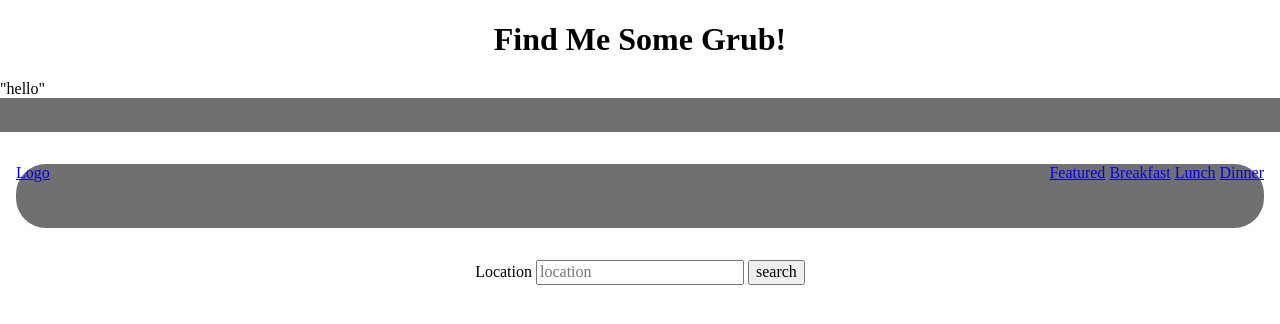
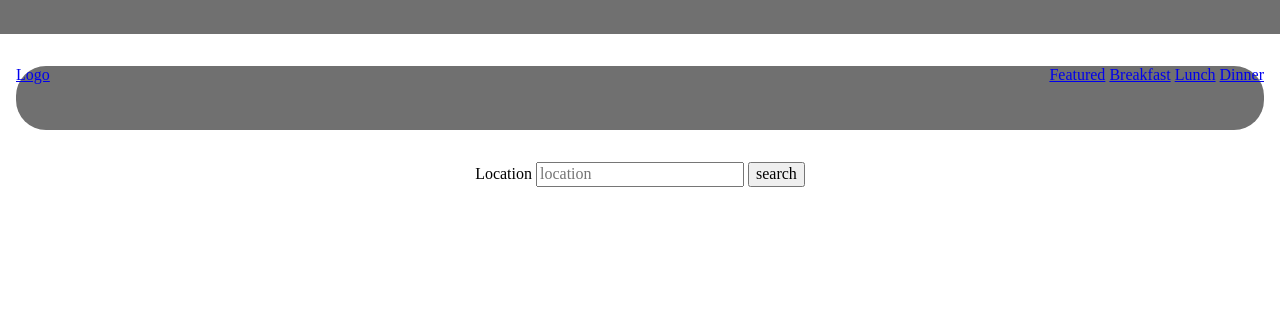
Before and after one commit to mbouadeus/Quick-Bites, a Python web app: template templates/main.html in a window 1280 px wide. Shown: the top 324 px of the page. Run offline with Jinja, Linux system fonts and the light colour scheme; the template is opened without the code that fills it, so the values that code supplies are empty.

```diff
--- a/templates/main.html
+++ b/templates/main.html
@@ -1,12 +1,6 @@
 <!DOCTYPE html>
 <html>
   <head>
-    <title>Find me some Grub!</title>
-    <link href="styles.css" rel="stylesheet"/>
-  </head>
-  <body>
-    <b><h1>Find Me Some Grub!</h1></b>
-    "hello"
     <title>Page Title</title>
     <link rel="stylesheet" href="../styles/styles.css" />
     <link rel="stylesheet" href="../styles/normalize.css" />
```
